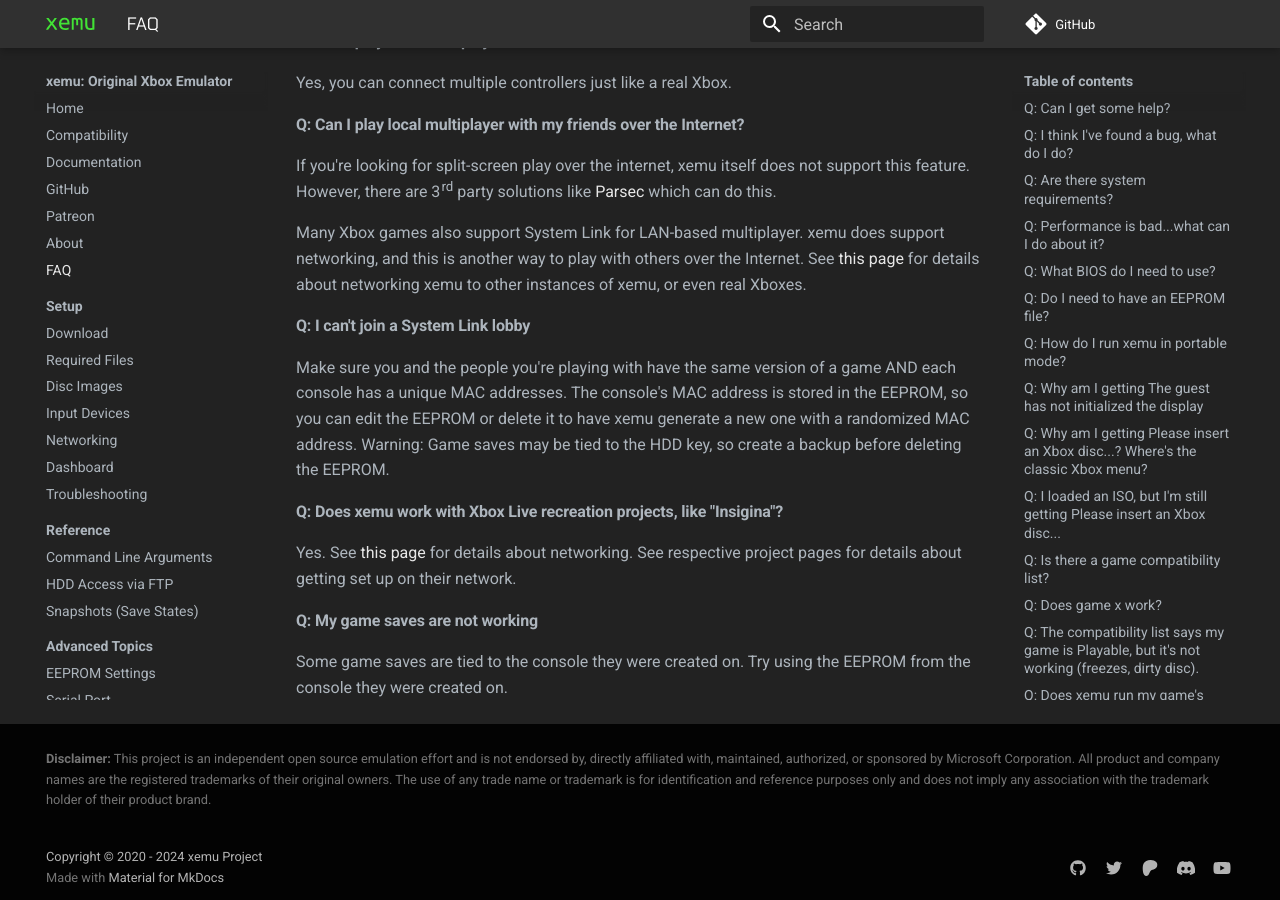
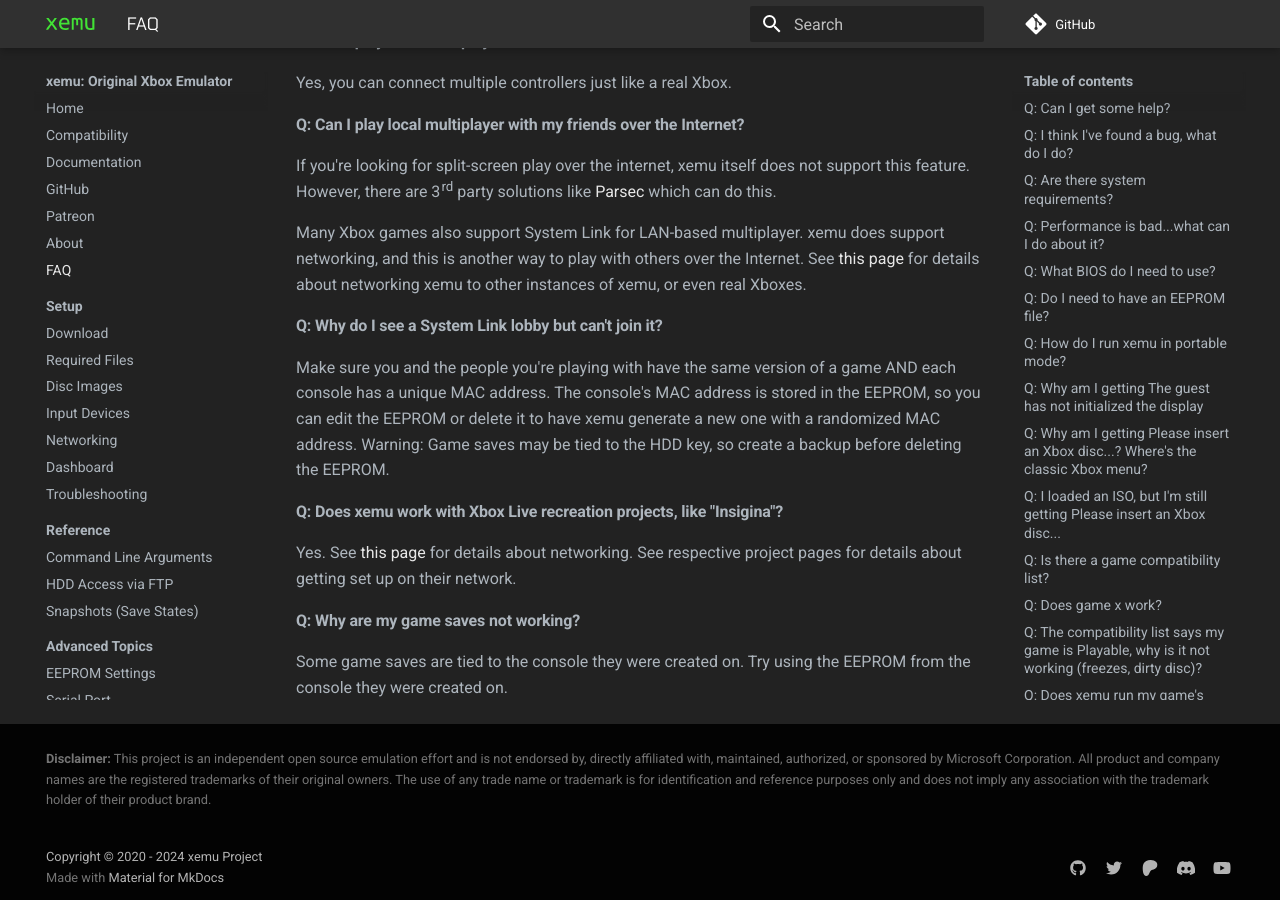
Before and after one commit to xemu-project/xemu-website, an MkDocs documentation site: the page built from docs/docs/faq.md, in a window 1280 px wide and 900 px high, scrolled down 3277 px. Built offline with MkDocs 1.6.1 and Material for MkDocs 9.7.7, drawn with Linux system fonts in a browser that asks for light colours; comment, search, counter and statistics services are not loaded; some of the changed text lies outside the part shown.

Commit message:
Fix some FAQ phrasing and typos

```diff
--- a/docs/docs/faq.md
+++ b/docs/docs/faq.md
@@ -36,7 +36,7 @@ Yes, visit https://xemu.app
 #### Q: Does game `x`  work?
 Possibly. [Check the compatibility list](https://xemu.app) first if you're curious, or try it out for yourself. You are invited to submit a compatibility report too.
 
-#### Q: The compatibility list says my game is Playable, but it's not working (freezes, dirty disc).
+#### Q: The compatibility list says my game is Playable, why is it not working (freezes, dirty disc)?
 There are multiple reasons why a game might not work, including various system issues, corrupted cache, bad disc dump, or regression in xemu compatibility. First try [downloading the version of xemu](https://github.com/xemu-project/xemu/releases) mentioned on the compatibility page. If the old version of xemu works and the latest does not, please report the issue to us.
 
 #### Q: Does xemu run my game's `default.xbe`?
@@ -89,11 +89,11 @@ If you're looking for split-screen play over the internet, xemu itself does not
 
 Many Xbox games also support System Link for LAN-based multiplayer. xemu does support networking, and this is another way to play with others over the Internet. See [this page](networking.md) for details about networking xemu to other instances of xemu, or even real Xboxes.
 
-#### Q: I can't join a System Link lobby
-Make sure you and the people you're playing with have the same version of a game AND each console has a unique MAC addresses. The console's MAC address is stored in the EEPROM, so you can edit the EEPROM or delete it to have xemu generate a new one with a randomized MAC address. Warning: Game saves may be tied to the HDD key, so create a backup before deleting the EEPROM.
+#### Q: Why do I see a System Link lobby but can't join it?
+Make sure you and the people you're playing with have the same version of a game AND each console has a unique MAC address. The console's MAC address is stored in the EEPROM, so you can edit the EEPROM or delete it to have xemu generate a new one with a randomized MAC address. Warning: Game saves may be tied to the HDD key, so create a backup before deleting the EEPROM.
 
 #### Q: Does xemu work with Xbox Live recreation projects, like "Insigina"?
 Yes. See [this page](networking.md) for details about networking. See respective project pages for details about getting set up on their network.
 
-#### Q: My game saves are not working
+#### Q: Why are my game saves not working?
 Some game saves are tied to the console they were created on. Try using the EEPROM from the console they were created on.
```
